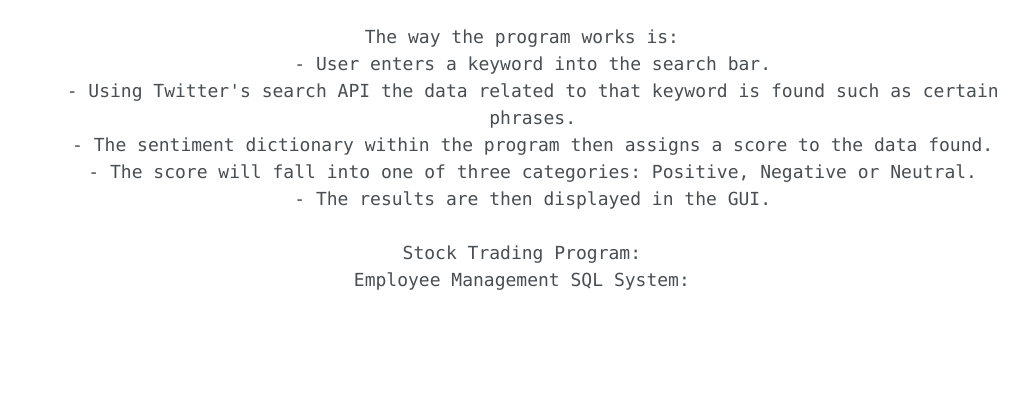
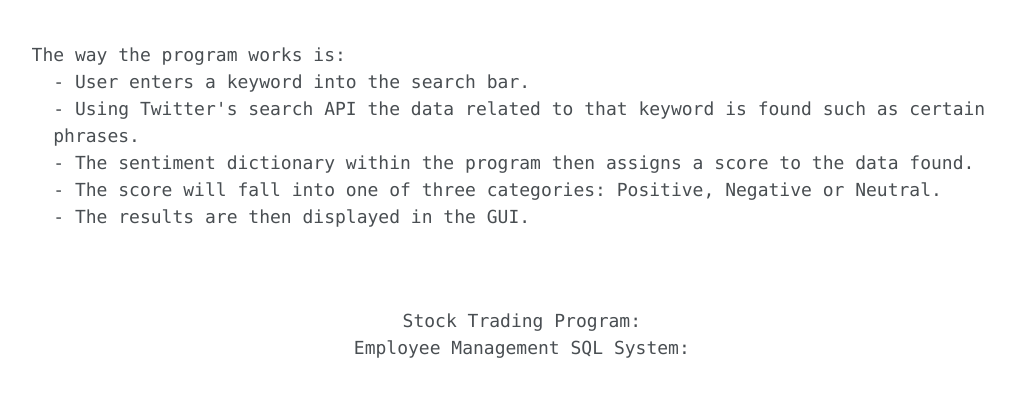
Before and after one commit to amirc42/amircportfolio, a Jekyll site: the page built from _pages/projects.html, in a window 1280 px wide and 1400 px high, cut to the strip 994-1391 px from the top of the window. Shown: the whole strip, without its empty margins (250-1278 px from the left). Built offline with Jekyll 4.4.1, drawn with Linux system fonts in a browser that asks for light colours; a script that is not in the unit is left out.

Commit message:
Update projects.html

```diff
--- a/_pages/projects.html
+++ b/_pages/projects.html
@@ -6,7 +6,7 @@ author_profile: true
 ---
 <style>
 h2 {text-align: center;}
-p {text-align: center;}
+p {text-align: left;}
 pre {text-align: center;}
 div {text-align: center;}
 </style>
@@ -15,13 +15,13 @@ Twitter Sentiment Analysis Project:
 For this project we wanted to build an application that uses Twitter(X) data in order to build a
 sentiment analysis system. We created this by using some of the free APIs provided by Twitter.
 <iframe width="300" height="200" src="https://youtube.com/embed/Zf9Fb7p_zBg"> </iframe>
-The way the program works is:
+<p>The way the program works is:
   - User enters a keyword into the search bar.
   - Using Twitter's search API the data related to that keyword is found such as certain
   phrases.
   - The sentiment dictionary within the program then assigns a score to the data found.
   - The score will fall into one of three categories: Positive, Negative or Neutral.
-  - The results are then displayed in the GUI.
+  - The results are then displayed in the GUI. </p>
 
 Stock Trading Program:
 Employee Management SQL System:
```
